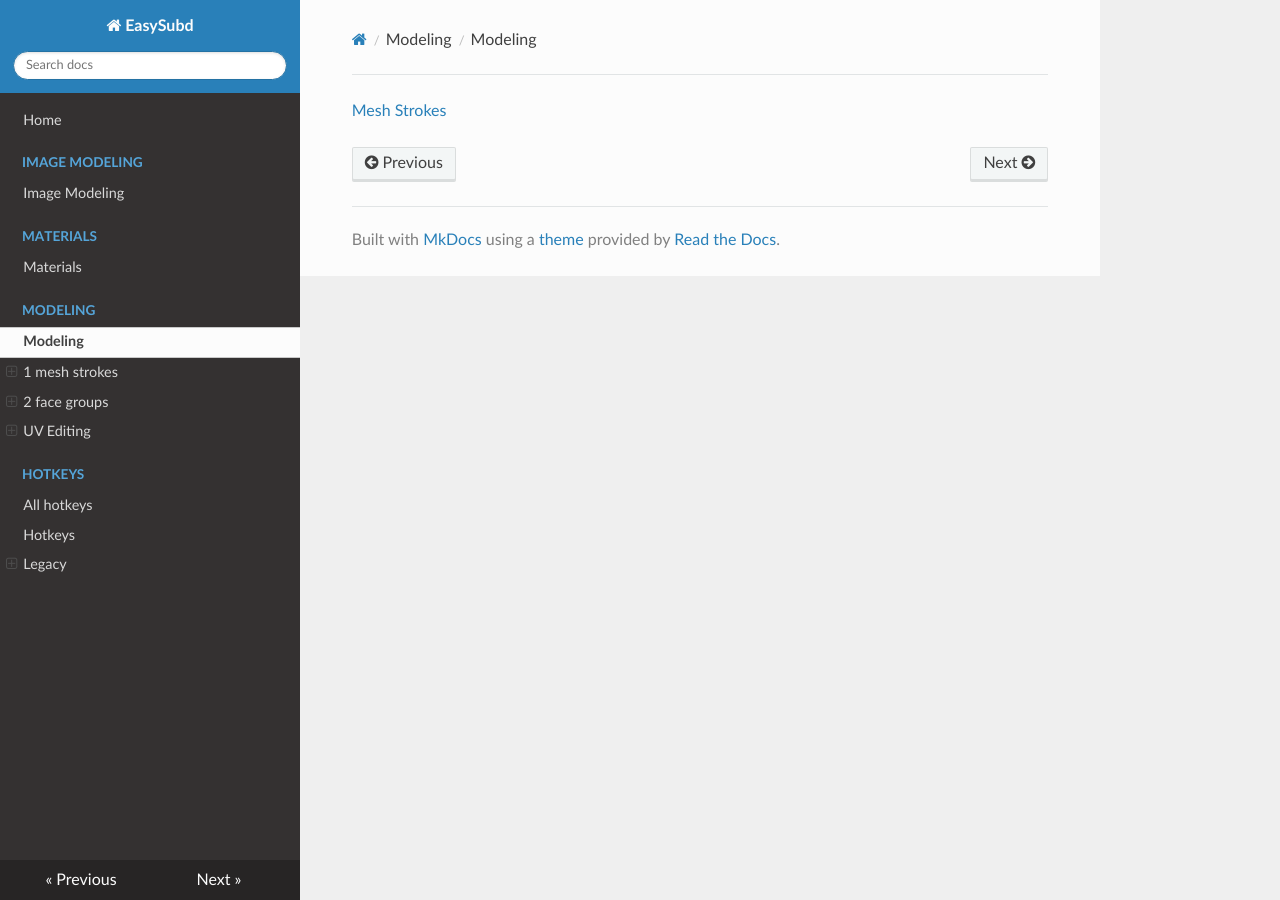
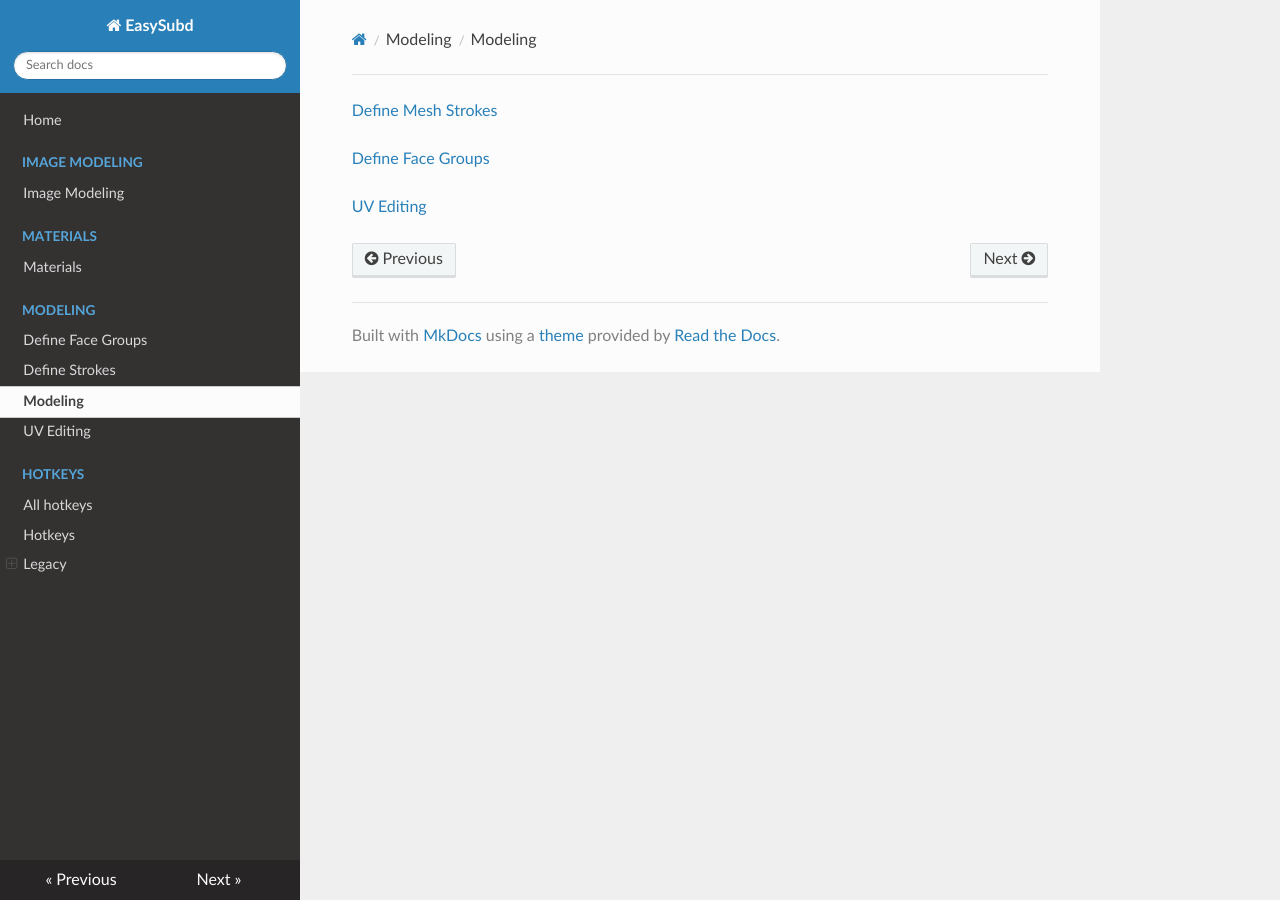
Before and after one commit to yursiv/EasySubd, an MkDocs documentation site: the page built from docs/Modeling/modeling.md, in a window 1280 px wide. Built offline with MkDocs 1.6.1, drawn with Linux system fonts in a browser that asks for light colours; nearby versions of some CDN libraries.

Commit message:
docs upload

```diff
--- a/docs/Modeling/modeling.md
+++ b/docs/Modeling/modeling.md
@@ -1 +1,5 @@
-[Mesh Strokes](1%20mesh_strokes/define_strokes.md)
+[Define Mesh Strokes](define_strokes.md)
+
+[Define Face Groups](define_fgroups.md)
+
+[UV Editing](uv_editing.md)
```
Also changed, not shown: docs/Modeling/define_fgroups.md (renamed from docs/Modeling/2 face_groups/define_fgroups.md), docs/Modeling/define_strokes.md (renamed from docs/Modeling/1 mesh_strokes/define_strokes.md), docs/Modeling/uv_editing.md (renamed from docs/Modeling/UV Editing/uv_editing.md).
